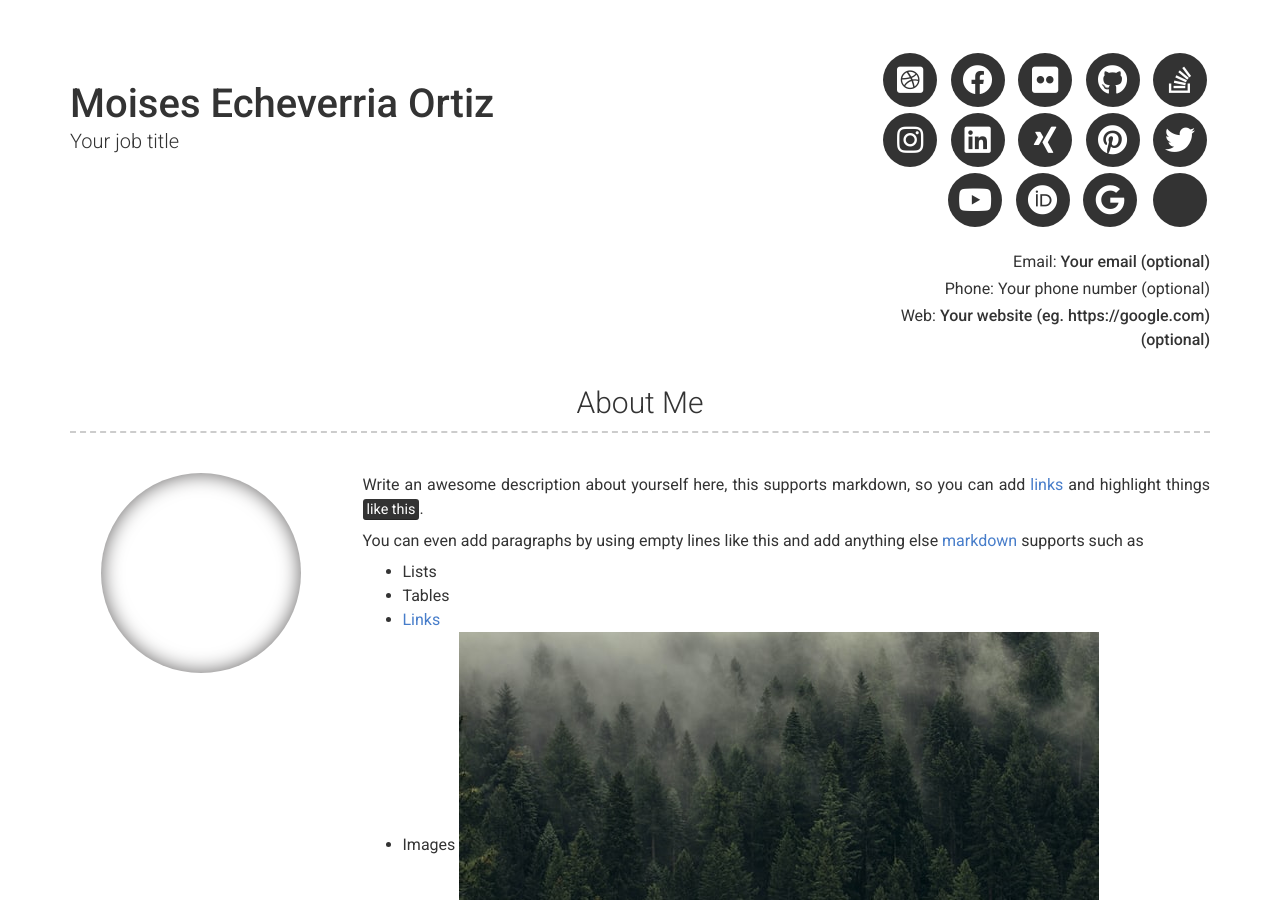
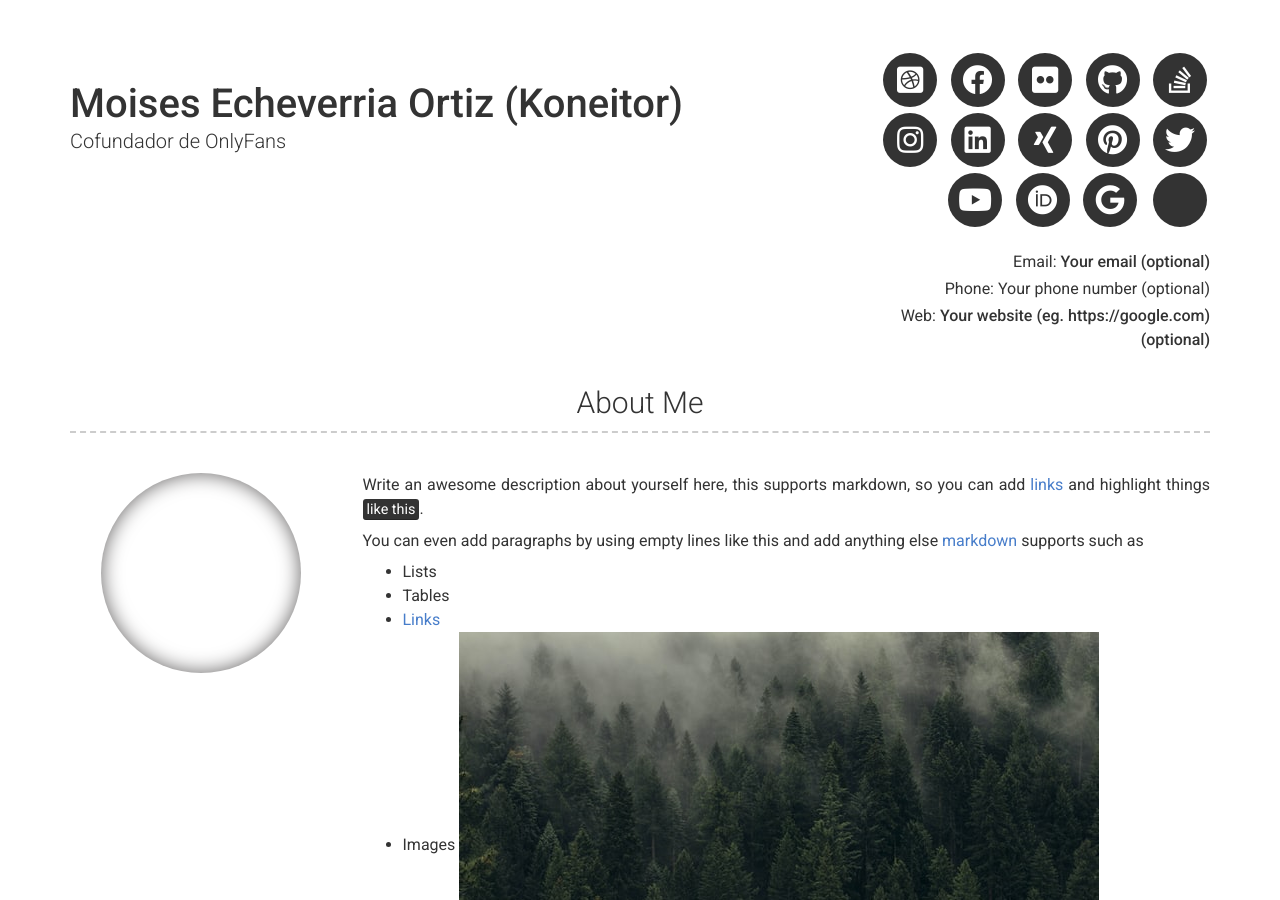
Before and after one commit to MoisesEO/moiseseo.github.io, a Jekyll site: the page built from index.md, in a window 1280 px wide and 900 px high. Built offline with Jekyll 4.4.1, drawn with Linux system fonts in a browser that asks for light colours; nearby versions of some CDN libraries; some of the changed text lies outside the part shown.

Commit message:
Segundo cambio

```diff
--- a/_config.yml
+++ b/_config.yml
@@ -6,8 +6,8 @@ repository: Git repository where your resume will be hosted, only required if yo
 version: 2
 
 # Personal info
-name: Moises Echeverria Ortiz
-title: Your job title
+name: Moises Echeverria Ortiz (Koneitor)
+title: Cofundador de OnlyFans
 email: Your email (optional)
 # email_title: Email (Email title override)
 phone: Your phone number (optional)
```
